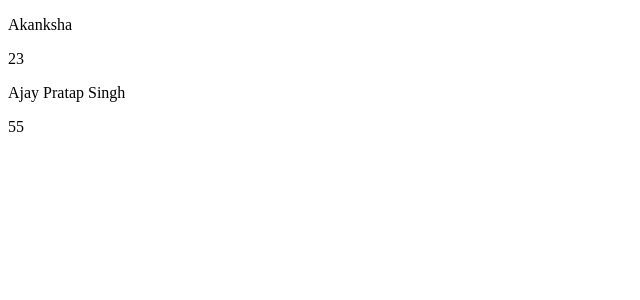
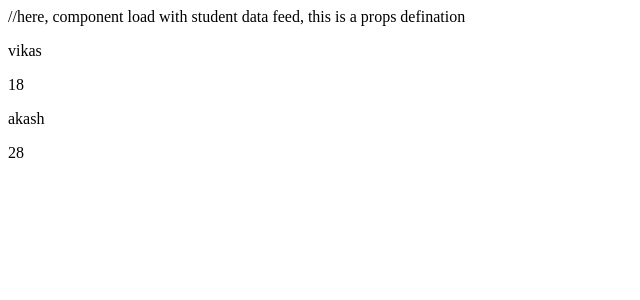
Before and after one commit to Akanksha0802-ss/Practice-My-Zone, a React (Vite) app: page / in a window 1280 px wide. Shown: the top 300 px of the page, without its empty margins (0-640 px from the left). Built offline with nearby package versions, Linux system fonts and the light colour scheme.

Commit message:
Updated in app.jsx and Student.jsx

```diff
--- a/src/App.jsx
+++ b/src/App.jsx
@@ -1,12 +1,12 @@
 import React from 'react'
-import Student1 from './Student1'
-import Student2 from './Student2'
+import Student from './Student'
 
 const App = () => {
   return (
     <div>
-      <Student1 />
-      <Student2 />
+      //here, component load with student data feed, this is a props defination
+      <Student Myname="vikas" age="18" salary="200000"/>
+      <Student Myname="akash" age="28" salary="500000" />
     </div>
   )
 }
--- a/src/Student.jsx
+++ b/src/Student.jsx
@@ -1,10 +1,11 @@
 import React from 'react'
 
-const Student = ({ Myname, age}) => {
-  return (
+const Student = (props) => {
+    console.log(props); //props keh andr object hota h
+    return (
     <div>
-        <p>{Myname}</p>
-        <p>{age}</p>
+        <p>{props.Myname}</p>
+        <p>{props.age}</p>
     </div>
   )
 }
--- a/src/Student1.jsx
+++ /dev/null
@@ -1,14 +0,0 @@
-import React from 'react'
-
-const Student1 = () => {
-  return (
-    <div>
-        <p>Akanksha</p>
-        <p>23</p>
-    </div>
-  )
-}
-
-export default Student1
-
-//this is child component
--- a/src/Student2.jsx
+++ /dev/null
@@ -1,12 +0,0 @@
-import React from 'react'
-
-const Student2 = () => {
-  return (
-    <div>
-        <p>Ajay Pratap Singh</p>
-        <p>55</p>
-    </div>
-  )
-}
-
-export default Student2
```
